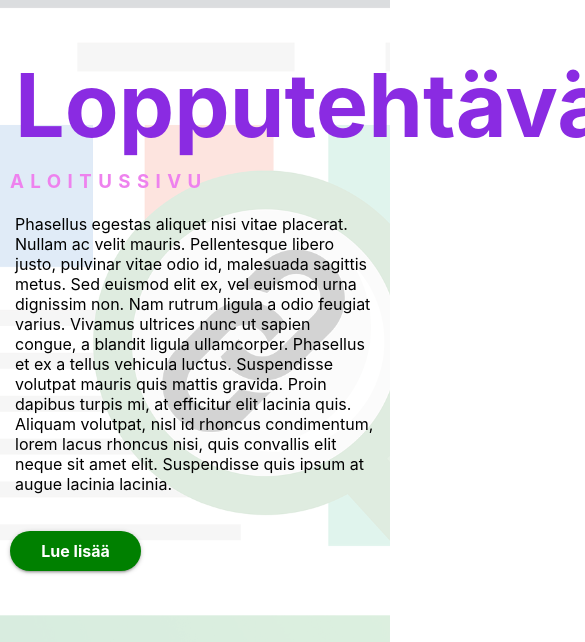
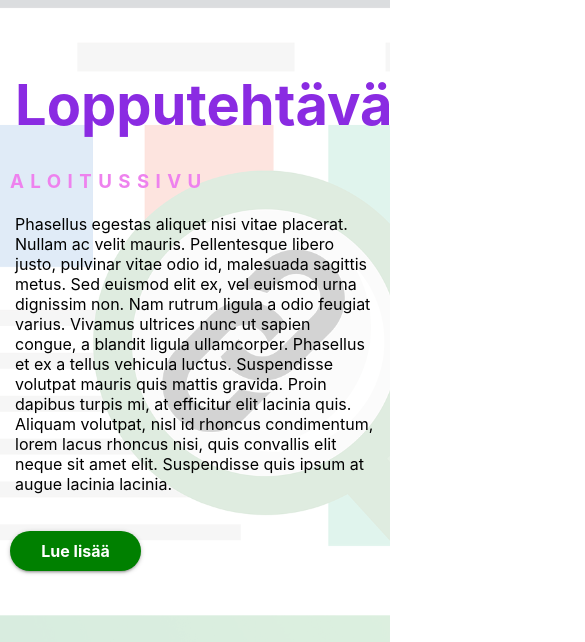
Before and after one commit to Mirvater/Lopputeht-v-, a plain HTML site: page index.html in a window 390 px wide. Shown: the part 123-765 px from the top of the page, 585 px wide, since content can reach past the window. Drawn offline with Linux system fonts and the light colour scheme.

Commit message:
Muutin asioita

```diff
--- a/Lopputehtäväsivu (Versio 1).css
+++ b/Lopputehtäväsivu (Versio 1).css
@@ -62,7 +62,7 @@ p {
   }
 }
 
-
+/*additional styles*/
 
 body {
   font-family: -apple-system, BlinkMacSystemFont, "Segoe UI", Roboto, Oxygen,
@@ -174,7 +174,7 @@ h3 {
   }
 
   h1 {
-    font-size: 5.5rem;
+    font-size: 3.5rem;
     margin-top: 0;
     padding-top: 10px;
   }
```
